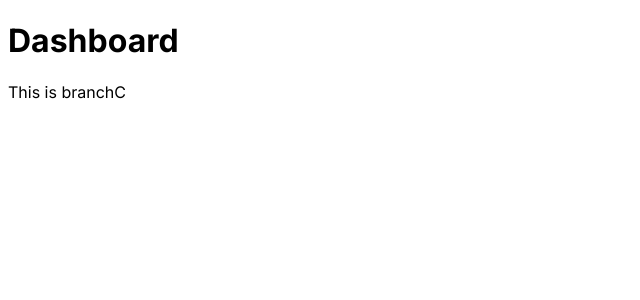
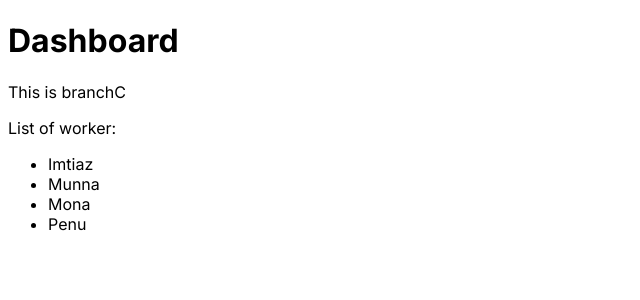
Before and after one commit to Imtiaz4530/next_dummy, a Next.js app: page /dashboard in a window 1280 px wide. Shown: the top 300 px of the page, without its empty margins (0-640 px from the left). Built offline with nearby package versions, Linux system fonts and the light colour scheme.

Commit message:
Adding some worker name

```diff
--- a/app/dashboard/page.js
+++ b/app/dashboard/page.js
@@ -5,6 +5,13 @@ const Dashboard = () => {
     <div>
       <h1>Dashboard</h1>
       <p>This is branchC</p>
+      <p>List of worker:</p>
+      <ul>
+        <li>Imtiaz</li>
+        <li>Munna</li>
+        <li>Mona</li>
+        <li>Penu</li>
+      </ul>
     </div>
   );
 };
```
